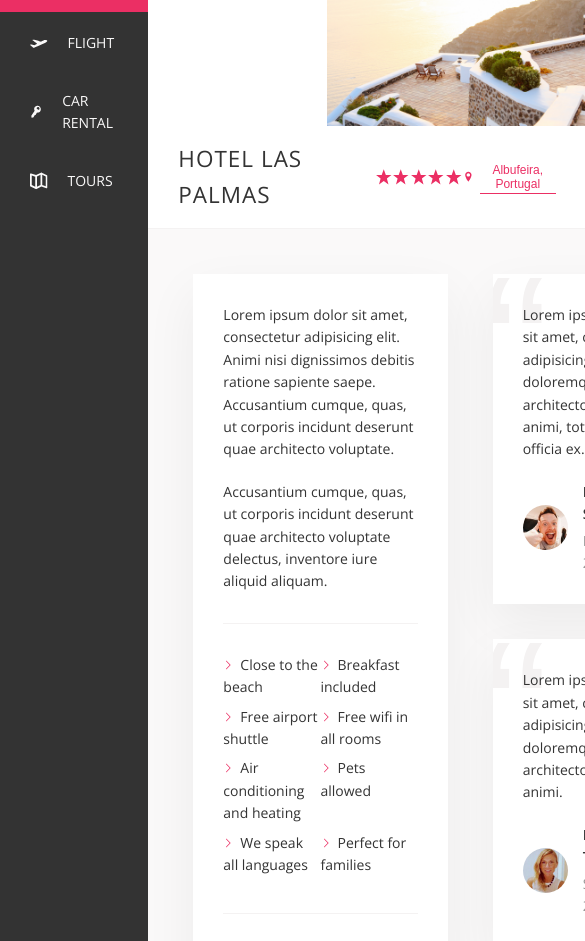
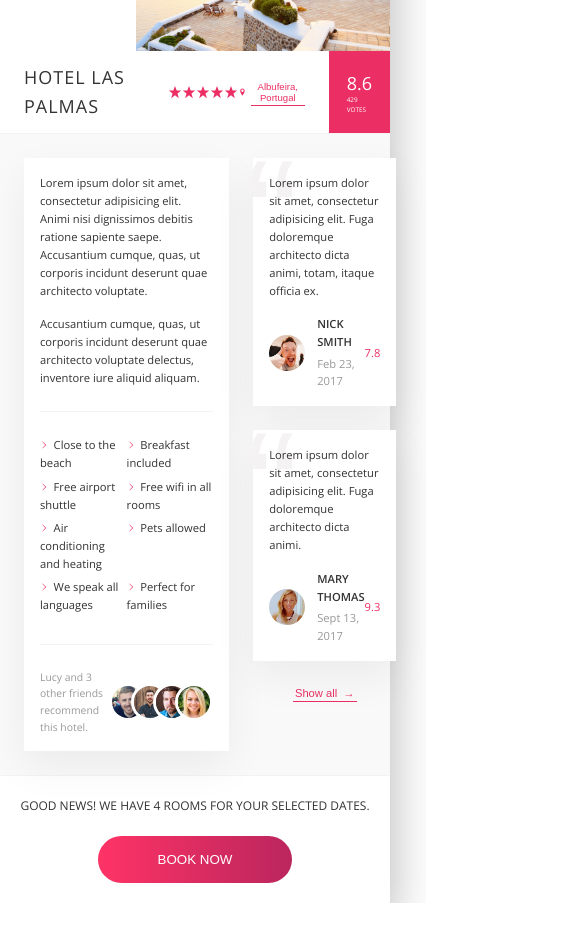
Before and after one commit to BorofskyDev/trillo, a website built with Vite: page index.html in a window 390 px wide. Shown: the part 225-1166 px from the top of the page, 585 px wide, since content can reach past the window. After the commit the page ends 1128 px from the top, so only its background shows below. Built offline with nearby package versions, Linux system fonts and the light colour scheme.

Commit message:
completed first media queries

```diff
--- a/sass/_base.scss
+++ b/sass/_base.scss
@@ -18,6 +18,10 @@
   --line: 1px solid var(--color-grey-light-2);
 }
 
+$bp-largest: 75em;
+$bp-large: 68.75em;
+$bp-medium: 56.25em;
+
 * {
   margin: 0;
   padding: 0;
@@ -32,6 +36,10 @@
 html {
   box-sizing: border-box;
   font-size: 62.5%; // 1rem = 10px
+
+  @media only screen and (max-width: $bp-large) {
+    font-size: 50%;
+  }
 }
 
 body {
--- a/sass/_components.scss
+++ b/sass/_components.scss
@@ -111,11 +111,24 @@
   list-style: none;
   margin-top: 3.5rem;
 
+  @media only screen and (max-width: $bp-medium) {
+    display: flex;
+    margin: 0;
+  }
+
   &__item {
     position: relative;
 
     &:not(:last-child) {
       margin-bottom: 0.5rem;
+
+      @media only screen and (max-width: $bp-medium) {
+        margin: 0;
+      }
+    }
+
+    @media only screen and (max-width: $bp-medium) {
+      flex: 1;
     }
   }
 
@@ -152,6 +165,11 @@
     align-items: center;
     position: relative;
     z-index: 10;
+
+    @media only screen and (max-width: $bp-medium) {
+      justify-content: center;
+      padding: 2rem;
+    }
   }
 
   &__icon {
@@ -167,6 +185,10 @@
   color: var(--color-grey-light-4);
   text-align: center;
   padding: 2.5rem;
+
+  @media only screen and (max-width: $bp-medium) {
+    display: none;
+  }
 }
 
 .gallery {
@@ -327,6 +349,7 @@
   }
 
   &__friends {
+    display: flex;
   }
 
   &__photo {
@@ -337,7 +360,7 @@
     border: 3px solid #fff;
 
     &:not(:last-child) {
-      margin-right: -1.5rem;
+      margin-right: -2rem;
     }
   }
 }
@@ -349,6 +372,11 @@
   margin-bottom: 3.5rem;
   position: relative;
   overflow: hidden;
+
+  @media only screen and (max-width: $bp-medium) {
+      padding: 2rem;
+      margin-bottom: 3rem;
+    }
 
   &__text {
     margin-bottom: 2rem;
@@ -406,6 +434,10 @@
 .cta {
   padding: 3.5rem 0;
   text-align: center;
+
+  @media only screen and (max-width: $bp-medium) {
+      padding: 2.5rem 0;
+    }
 
   &__book-now {
     font-style: 2rem;
--- a/sass/_layout.scss
+++ b/sass/_layout.scss
@@ -4,6 +4,12 @@
   background-color: var(--color-grey-light-1);
   box-shadow: var(--shadow-dark);
   min-height: 50rem;
+
+  @media only screen and (max-width: $bp-largest) {
+    margin: 0;
+    max-width: 100%;
+    width: 100%;
+  }
 }
 
 .header {
@@ -18,6 +24,10 @@
 
 .content {
   display: flex;
+
+  @media only screen and (max-width: $bp-medium) {
+    flex-direction: column;
+  }
 }
 
 .sidebar {
@@ -39,6 +49,10 @@
   padding: 4.5rem;
   background-color: var(--color-grey-light-1);
   border-bottom: var(--line);
+
+  @media only screen and (max-width: $bp-medium) {
+      padding: 3rem;
+    }
 }
 
 .description {
@@ -47,6 +61,11 @@
   flex: 0 0 60%;
   margin-right: 4.5rem;
   padding: 3rem;
+
+  @media only screen and (max-width: $bp-medium) {
+      padding: 2rem;
+      margin-right: 3rem;
+    }
 }
 
 .user-reviews {
```
Lines whose indentation alone changed are shown as unchanged.
